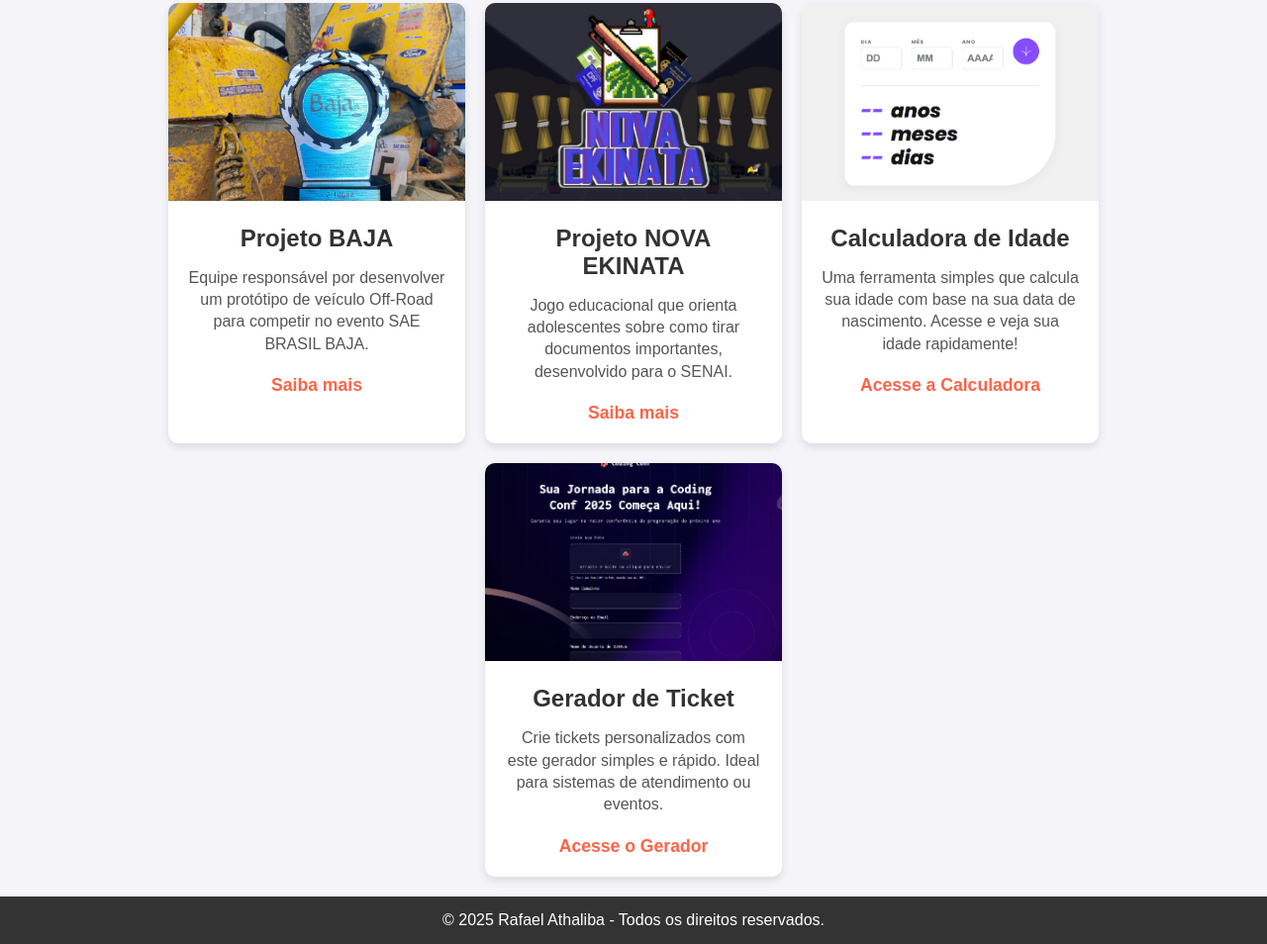
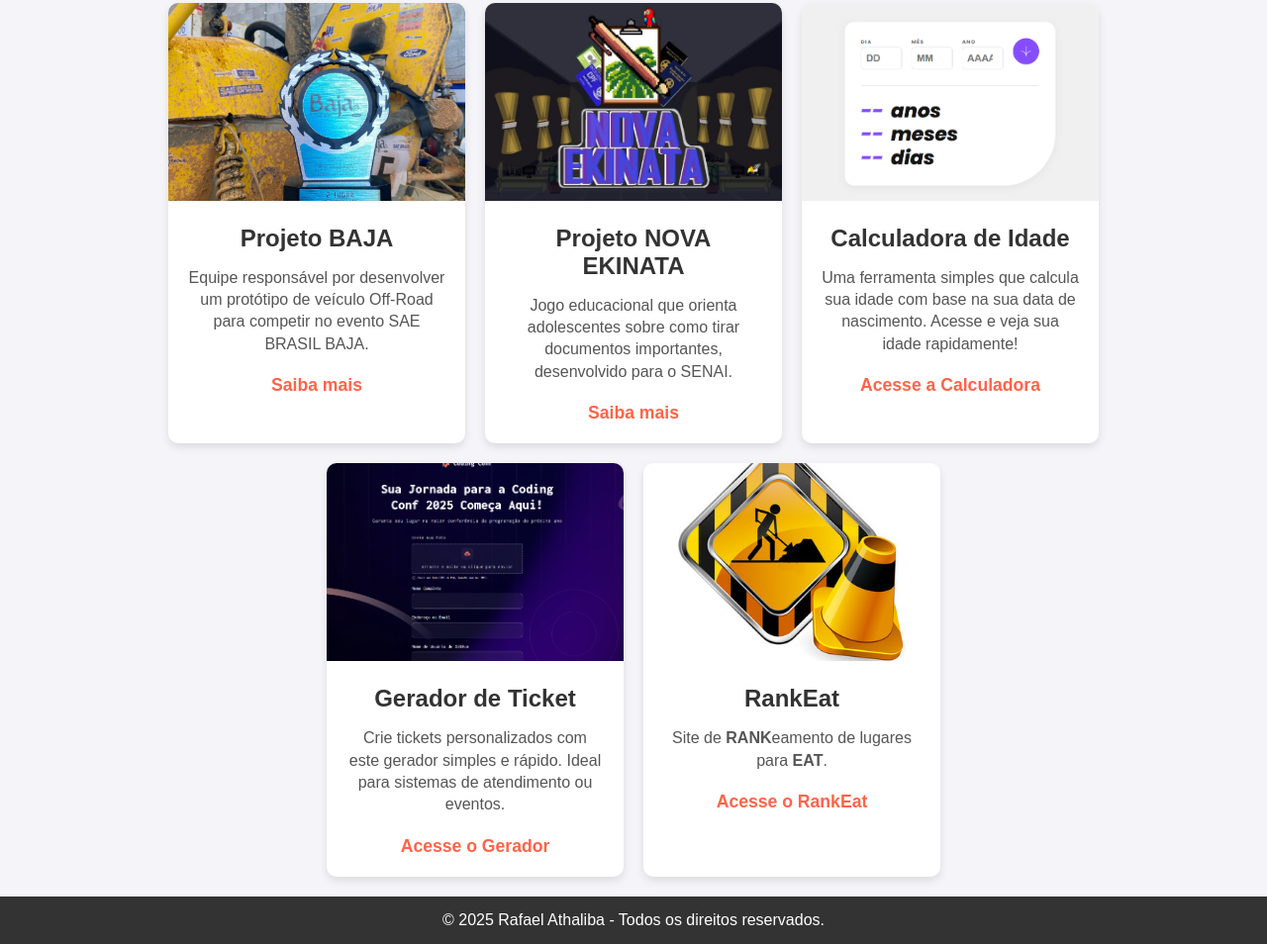
Before and after one commit to athaliba/SITE-PORT, a plain HTML site: page Projetos.html in a window 1280 px wide. Shown: the part 161-1115 px from the top of the page at 99% size. Drawn offline with Linux system fonts and the light colour scheme.

Commit message:
add rankeat

```diff
--- a/Projetos.html
+++ b/Projetos.html
@@ -71,6 +71,14 @@
                     <a href="https://gerador-ticket.vercel.app" target="_blank" class="project-link">Acesse o Gerador</a>
                 </div>
             </div>
+            <div class="project-card">
+                <img src="assets/rankeat.png" alt="Gerador de Ticket" class="project-image">
+                <div class="project-info">
+                    <h3>RankEat</h3>
+                    <p>Site de <b>RANK</b>eamento de lugares para <b>EAT</b>.</p>
+                    <a href="https://github.com/biaag10/RankEat.git" target="_blank" class="project-link">Acesse o RankEat</a>
+                </div>
+            </div>
         </section>
     </main>
 
```
Also changed, not shown: assets/rankeat.png (added).
